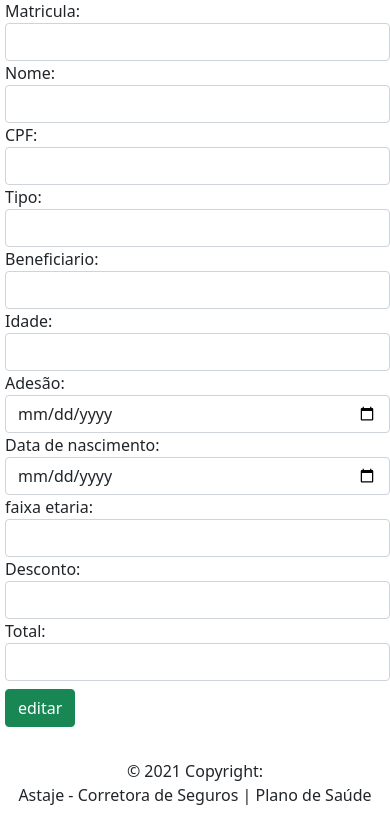
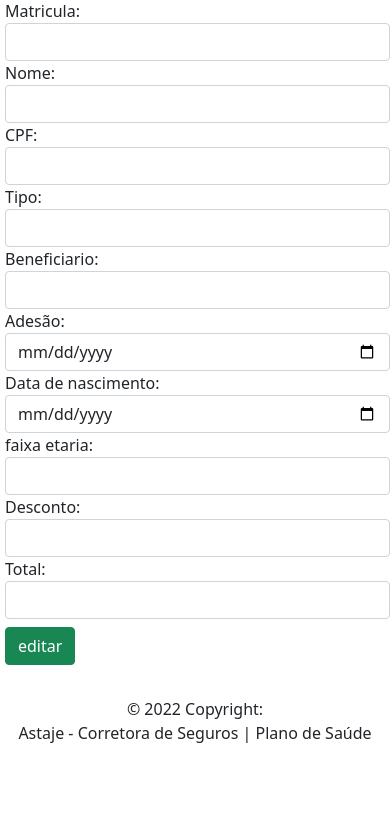
Before and after one commit to acaciojunio28/astaj_valida, a PHP site: page /editar in a window 390 px wide. Shown: the part 241-1080 px from the top of the page. After the commit the page ends 984 px from the top, so only its background shows below. Run offline with PHP 8.4, Linux system fonts and the light colour scheme; data that the repository does not hold is empty; some libraries are stand-ins or nearby versions.

Commit message:
Remover input idade.

```diff
--- a/app/view/cadastro.php
+++ b/app/view/cadastro.php
@@ -38,10 +38,10 @@
             <option value="Dependente">Dependente</option>
         </select>
     </div>
-        <div class="col-md-2">
+        <!--<div class="col-md-2">
             <label>Idade:</label>
             <input type="text" minlength="0" maxlength="3" name="idade" id="senha" class="form-control" onkeypress="$(this).mask('#00');">
-        </div>
+        </div>-->
     </div>
     <div class="row">
     <div class="col-md-2">
--- a/app/view/editar.php
+++ b/app/view/editar.php
@@ -1,4 +1,4 @@
-    <?php //require('app/controller/conect.php');?>
+<?php //require('app/controller/conect.php');?>
 <?php require ('layout/heder.php');?>
 <?php require('app/controller/update_controller.php');?>
 
@@ -50,10 +50,10 @@
             <option value="Dependente">Dependente</option>
         </select>
     </div>
-        <div class="col-md-2">
+       <!-- <div class="col-md-2">
             <label>Idade:</label>
-            <input type="text" name="idade" id="senha" class="form-control" onkeypress="$(this).mask('#00');" value="<?php echo $o->pesquisa($id)['idade'];?>">
-        </div>
+            <input type="text" name="idade" id="senha" class="form-control" onkeypress="$(this).mask('#00');" value="<?php //echo $o->pesquisa($id)['idade'];?>">
+        </div>-->
     </div>
     <div class="row">
     <div class="col-md-2">
--- a/app/view/layout/footer.php
+++ b/app/view/layout/footer.php
@@ -1,6 +1,6 @@
 <footer class="page-footer font-small">
 
-<div class="footer-copyright text-center py-3">© 2021 Copyright:
+<div class="footer-copyright text-center py-3">© 2022 Copyright:
     <p >Astaje - Corretora de Seguros | Plano de Saúde</p>
   </div>
 
```
Also changed, not shown: app/controller/create_controller.php (+28 -2 lines).
